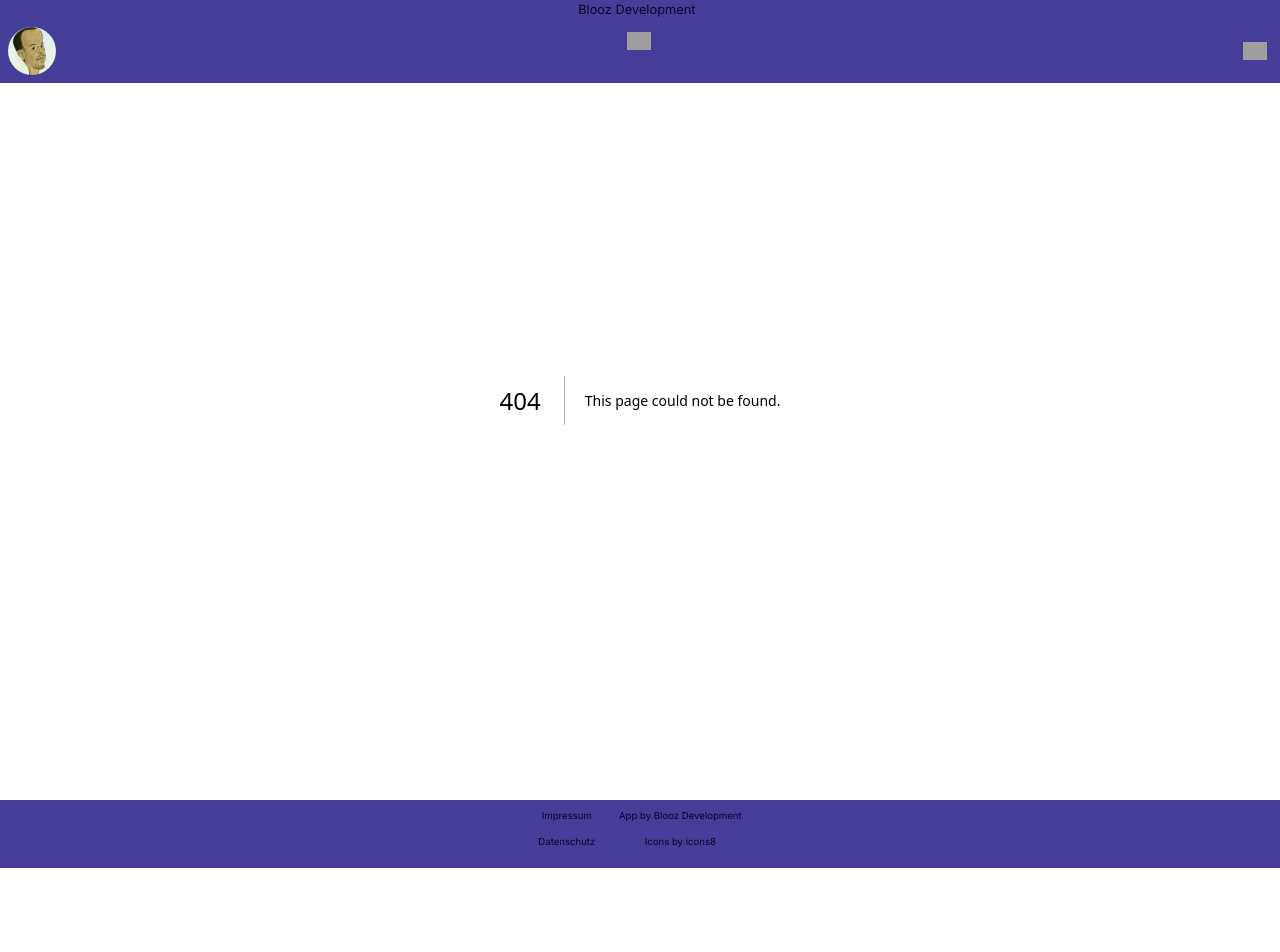
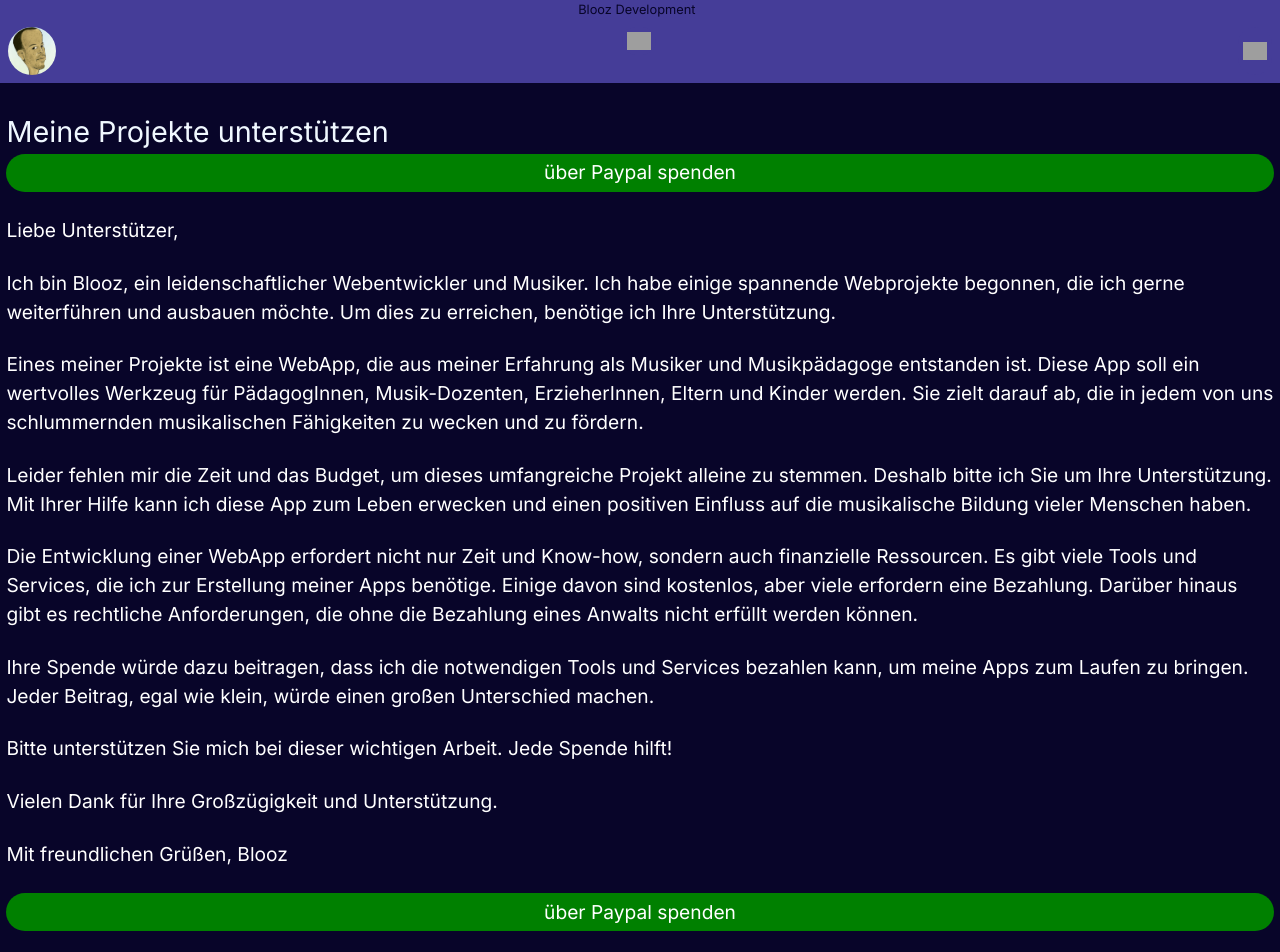
Before and after one commit to mumbablooz/development, a Next.js app: page /Spenden in a window 1280 px wide. Before the commit this address had no page. Shown: the top 952 px of the page. Before the commit the page ends 868 px from the top, so only its background shows below. Built offline with nearby package versions, Linux system fonts and the light colour scheme; grey boxes are pictures that could not be loaded.

Commit message:
Add files via upload

```diff
--- /dev/null
+++ b/app/Spenden/page.jsx
@@ -0,0 +1,50 @@
+import React from 'react'
+
+import PayPalButton from '../components/spenden/PaypalSpendenButton'
+export default function Spenden() {
+
+  return (
+    <section>
+      <br />
+<h2>Meine Projekte unterstützen</h2>
+<PayPalButton />
+<br />
+<p>Liebe Unterstützer,
+</p>
+<br />
+<p>
+Ich bin Blooz, ein leidenschaftlicher Webentwickler und Musiker. Ich habe einige spannende Webprojekte begonnen, die ich gerne weiterführen und ausbauen möchte. Um dies zu erreichen, benötige ich Ihre Unterstützung.
+</p>
+<br />
+<p>
+Eines meiner Projekte ist eine WebApp, die aus meiner Erfahrung als Musiker und Musikpädagoge entstanden ist. Diese App soll ein wertvolles Werkzeug für PädagogInnen, Musik-Dozenten, ErzieherInnen, Eltern und Kinder werden. Sie zielt darauf ab, die in jedem von uns schlummernden musikalischen Fähigkeiten zu wecken und zu fördern.
+</p>
+<br />
+<p>
+Leider fehlen mir die Zeit und das Budget, um dieses umfangreiche Projekt alleine zu stemmen. Deshalb bitte ich Sie um Ihre Unterstützung. Mit Ihrer Hilfe kann ich diese App zum Leben erwecken und einen positiven Einfluss auf die musikalische Bildung vieler Menschen haben.
+</p>
+<br />
+<p>
+Die Entwicklung einer WebApp erfordert nicht nur Zeit und Know-how, sondern auch finanzielle Ressourcen. Es gibt viele Tools und Services, die ich zur Erstellung meiner Apps benötige. Einige davon sind kostenlos, aber viele erfordern eine Bezahlung. Darüber hinaus gibt es rechtliche Anforderungen, die ohne die Bezahlung eines Anwalts nicht erfüllt werden können.
+</p>
+<br />
+<p>
+Ihre Spende würde dazu beitragen, dass ich die notwendigen Tools und Services bezahlen kann, um meine Apps zum Laufen zu bringen. Jeder Beitrag, egal wie klein, würde einen großen Unterschied machen.
+</p>
+<br />
+<p>
+Bitte unterstützen Sie mich bei dieser wichtigen Arbeit. Jede Spende hilft!
+</p>
+<br />
+<p>
+Vielen Dank für Ihre Großzügigkeit und Unterstützung.
+</p>
+<br />
+<p>
+Mit freundlichen Grüßen,
+Blooz</p>
+<br />
+<PayPalButton />
+    </section>
+  )
+}
```
